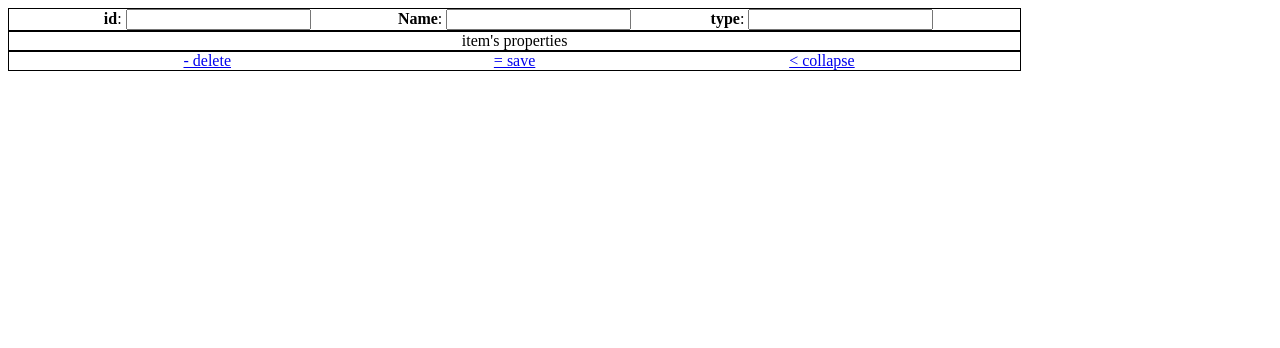
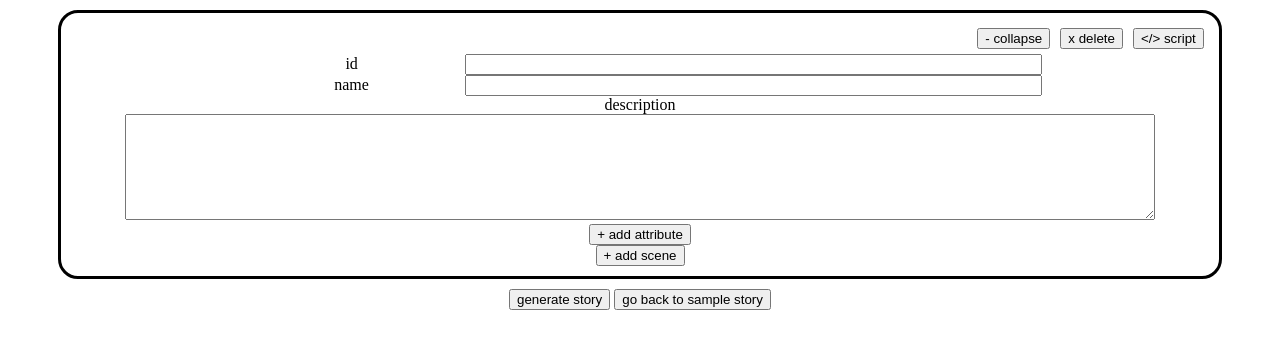
Before and after one commit to cherub7/Story-graph, a plain HTML site: page create_story.html in a window 1280 px wide. Drawn offline with Linux system fonts and the light colour scheme.

Commit message:
UI Builder feature initial commit
- added script file to generate UI Builder components (create_story.js)
- refactored create story page to accomodate the UI Builder changes (create_story.html)
- added 'SG' suffix to 'Player' class to follow convention (story_player.js)
- trivial additions and changes (test_story.js)

```diff
--- a/create_story.html
+++ b/create_story.html
@@ -5,84 +5,19 @@
     <meta name="viewport" content="width=device-width, initial-scale=1.0">
     <meta http-equiv="X-UA-Compatible" content="ie=edge">
     <title>Document</title>
-    <script>
-        function remove(id) {
-            // testing 1 2 3....
-        }
-
-        function toggleEdit(id) {
-            let element = document.getElementById(id);
-            let button = document.getElementById("toggle_edit_button_" + id);
-
-            let fields = ['id', 'name', 'type'];
-            let isReadOnly = document.getElementById('id_' + id).readOnly;
-
-            if (isReadOnly) {
-                button.innerText = "= save";
-            }
-            else {
-                button.innerText = "~ edit";
-            }
-
-            fields.forEach(field => {
-                let field_id = field + '_' + id;
-                document.getElementById(field_id).readOnly = !isReadOnly;
-            });
-        }
-
-        function toggleView(id) {
-            let element = document.getElementById(id);
-            let button = document.getElementById("toggle_view_button_" + id);
-
-            if (element.hidden) {
-                element.hidden = false;
-                button.innerText = "< collapse";
-            }
-            else {
-                element.hidden = true;
-                button.innerText = "> expand";
-            }
-        }
-    </script>
 </head>
 <body>
-    <!--testing out components-->
-    <div
-        class="story_element"
-        style="width: 80%;"
-    >
-        <div
-            class="top_bar"
-            style=" width: 100%;
-                    border: 1px solid black;
-                    text-align: center;"
-        >
-            <div style="width: 30%; display:inline-block;"><b>id</b>: <input id="id_test" type="text"></div>
-            <div style="width: 30%; display:inline-block;"><b>Name</b>: <input id="name_test" type="text"></div>
-            <div style="width: 30%; display:inline-block;"><b>type</b>: <input id="type_test" type="text"></div>
+    <center>
+        <div id="playArea">
         </div>
 
-        <div
-            class="content"
-            id="test"
-            style=" width: 100%;
-                    border: 1px solid black;
-                    text-align: center;
-                    height:auto;"
-        >
-            item's properties
-        </div>
+        <button onclick="javascript:creator.generateScript()">generate story</button>
+        <button onclick='javascript:window.location.href = "../";'>go back to sample story</button>
+    </center>
 
-        <div
-            class="bottom_bar"
-            style=" width: 100%;
-                    border: 1px solid black;
-                    text-align: center;"
-        >
-            <div style="width: 30%; display:inline-block;"><a href="javascript:remove('test');">- delete</a></div>
-            <div style="width: 30%; display:inline-block;"><a id="toggle_edit_button_test" href="javascript:toggleEdit('test');">= save</a></div>
-            <div style="width: 30%; display:inline-block;"><a id="toggle_view_button_test" href="javascript:toggleView('test');">< collapse</a></div>
-        </div>
-    </div>
+    <script src="create_story.js"></script>
+    <script>
+        creator.createElement('story', 'playArea', -1);
+    </script>
 </body>
 </html>
--- /dev/null
+++ b/create_story.js
@@ -0,0 +1,356 @@
+
+/**************************************************
+ * SGUIEntity
+ **************************************************/
+
+// object in memory for UI element being shown in html
+class SGUIEntity {
+    constructor(type, uid, parent_uid) {
+        this.type = type;
+        this.uid = uid;
+        this.parent_uid = parent_uid;
+    }
+
+    getScript() {
+        let script = 'unknown';
+
+        // dynamically generate script based on type
+        switch (this.type) {
+            case 'attribute':
+                script = this.getAttributeScript();
+                break;
+            case 'story':
+                script = this.getStoryScript();
+                break;
+            case 'scene':
+                script = this.getSceneScript();
+                break;
+            case 'choice':
+                script = this.getChoiceScript();
+                break;
+            case 'effect':
+                script = this.getEffectScript();
+                break;
+            case 'condition':
+                script = this.getConditionScript();
+                break;
+            default:
+                throw new Error("unknown type script cannot be generated.");
+        }
+
+        return script;
+    }
+
+    getAttributeScript() {
+        return '// coming soon...';
+    }
+
+    getStoryScript() {
+        const entityID = document.getElementById('id'+'-'+this.uid).children[1].value;
+        const name = document.getElementById('name'+'-'+this.uid).children[1].value;
+
+        let script = `let story = new SGStory('${entityID}', '${name}');`;
+
+        return script;
+    }
+
+    getSceneScript() {
+        const entityID = document.getElementById('id'+'-'+this.uid).children[1].value;
+        const name = document.getElementById('name'+'-'+this.uid).children[1].value;
+        const subType = 'None';
+        const description = document.getElementById('description'+'-'+this.uid).children[1].value;
+        const valuType = 'string';
+
+        let script = `story.addScene('${entityID}', '${name}', '${subType}', '${description}', '${valuType}');`;
+
+        return script;
+    }
+
+    getChoiceScript() {
+        return '// coming soon...';
+    }
+
+    getEffectScript() {
+        return '// coming soon...';
+    }
+
+    getConditionScript() {
+        return '// coming soon...';
+    }
+}
+
+/**************************************************
+ * SGCreator
+ **************************************************/
+
+class SGCreator {
+
+    constructor() {
+        // TODO: find a way to generate this config from story_graph.js
+        this.SGElementUIConfig = {
+            'options-panel':{
+                type:'options-panel',
+            },
+            primary:{
+                id: 'text',
+                name: 'text',
+                // 'sub-type':'text',
+                description:'multi-text',
+                'add#1':{
+                    name:'attribute',
+                    type:'attribute',
+                },
+            },
+            attribute:{
+                'value':'text',
+                'type':'text',
+            },
+            story:{
+                'add#1':{
+                    name:'scene',
+                    type:'scene',
+                },
+                // TODO: add entities and attributes into story
+            },
+            scene:{
+                'add#1':{
+                    name:'choice',
+                    type:'choice',
+                },
+                'add#2':{
+                    name:'entry effect',
+                    type:'effect',
+                },
+                'add#3':{
+                    name:'exit effect',
+                    type:'effect',
+                },
+            },
+            choice:{
+                'next scene id':'text',
+                'add#1':{
+                    name:'selection effect',
+                    type:'effect',
+                },
+                'add#2':{
+                    name:'rejection effect',
+                    type:'effect',
+                },
+            },
+            effect:{
+                entityID:'text',
+                attributeName:'text',
+                op:'text',
+                newValue:'text',
+                newType:'text',
+                'add#1':{
+                    name:'condition',
+                    type:'condition',
+                },
+            },
+            condition:{
+                entityID:'text',
+                attributeName:'text',
+                op:'text',
+                value:'text',
+            },
+        };
+
+        // maintains unique id for html divs
+        this.elementUID = 0;
+
+        // the mapping to store elements mapped to their html unique div id's
+        this.elementPool = {};
+    }
+
+    getUID() {
+        const uid = this.elementUID;
+        this.elementUID++;
+        return uid;
+    }
+
+    // TODO: go with decorative pattern?
+    // TODO: create a parent story element with default start node
+    // TODO: story element must be a book
+    // TODO: break the large methods in this class
+    // TODO: script generation
+
+    // creator methods:
+
+    createElement(type, parentDivId, parent_uid) {
+        let element = document.createElement("div");
+
+        const uid = this.getUID();
+        element.id = uid;
+
+        let optionsPanel = document.createElement('div');
+        optionsPanel.id = 'options' + '-' + uid;
+        this.appendDivs(optionsPanel, uid, 'options-panel');
+
+        let contentPanel = document.createElement('div');
+        contentPanel.id = 'content' + '-' + uid;
+        if (type !== 'attribute') {
+            this.appendDivs(contentPanel, uid, 'primary');
+        }
+        this.appendDivs(contentPanel, uid, type);
+
+        element.appendChild(optionsPanel);
+        element.appendChild(contentPanel);
+
+        let elementObj = new SGUIEntity(type, uid, parent_uid);
+
+        // styling
+        element.style.width = '90%';
+        element.style.borderStyle = 'solid';
+        element.style.borderRadius = '20px';
+        element.style.padding = '10px';
+        element.style.margin = '10px';
+
+        // adding element to elements pool and appending it to the parentDiv
+        this.elementPool[uid] = elementObj;
+        let parentDiv = document.getElementById(parentDivId);
+        parentDiv.append(element);
+    }
+
+    appendDivs(elementDiv, uid, configName) {
+        const config = this.SGElementUIConfig[configName];
+
+        if (config === undefined)
+            throw new Error(`unknow config '${configName}' requested`);
+
+        Object.keys(config).forEach(key => {
+            let type = config[key];
+
+            if (key.substr(0, 4) === 'add#')
+                type = 'add';
+
+            let newElement = document.createElement('div');
+            newElement.style.width = '100%';
+
+            switch (type) {
+                case 'options-panel':
+                    newElement.style.textAlign = 'right';
+
+                    // collapse/expand button
+                    let resizeButton = document.createElement('button');
+                    resizeButton.textContent = '- collapse';
+                    resizeButton.onclick = function() {
+                        let contentId = 'content' + '-' + uid;
+                        let contentPanel = document.getElementById(contentId);
+
+                        if (resizeButton.textContent === '- collapse') {
+                            contentPanel.hidden = true;
+                            resizeButton.textContent = '+ expand';
+                        }
+                        else {
+                            contentPanel.hidden = false;
+                            resizeButton.textContent = '- collapse';
+                        }
+                    };
+
+                    resizeButton.style.margin = '5px';
+
+                    // delete button
+                    let deleteButton = document.createElement('button');
+                    deleteButton.textContent = 'x delete';
+                    deleteButton.onclick = function() {
+                        document.getElementById(uid).remove();
+
+                        // TODO: delete all children also (maintain parent chain?)
+
+                        delete creator.elementPool[uid];
+                    }
+
+                    deleteButton.style.margin = '5px';
+
+                    // script button
+                    let scriptButton = document.createElement('button');
+                    scriptButton.textContent = '</> script';
+                    scriptButton.onclick = function() {
+                        alert(creator.elementPool[uid].getScript());
+                    }
+
+                    scriptButton.style.margin = '5px';
+
+                    newElement.appendChild(resizeButton);
+                    newElement.appendChild(deleteButton);
+                    newElement.appendChild(scriptButton);
+
+                    break;
+                case 'text':
+                    newElement.id = key + '-' + uid;
+
+                    // add divs
+                    let labelDiv = document.createElement('div');
+                    labelDiv.innerText = key;
+
+                    labelDiv.style.width = '20%';
+                    labelDiv.style.display = 'inline-block';
+
+                    let textBox = document.createElement('input');
+                    textBox.id = 'value';
+
+                    textBox.style.width = "50%";
+
+                    newElement.appendChild(labelDiv);
+                    newElement.appendChild(textBox);
+
+                    break;
+                case 'multi-text':
+                    newElement.id = key + '-' + uid;
+
+                    // add divs
+                    let multiLabelDiv = document.createElement('div');
+                    multiLabelDiv.innerText = key;
+
+                    let textArea = document.createElement('textarea');
+                    textArea.id = 'value';
+
+                    textArea.style.width = '70%';
+                    textArea.style.minWidth = "90%";
+                    textArea.style.maxWidth = "90%";
+                    textArea.style.minHeight = "100px";
+                    textArea.style.maxHeight = "100px";
+
+                    newElement.appendChild(multiLabelDiv);
+                    newElement.appendChild(textArea);
+
+                    break;
+                case 'add':
+                    newElement.id = type = config[key]['name'] + '-' + uid;
+                    type = config[key]['type']; // resolving back type
+
+                    // add area
+                    const areaId = this.getUID();
+                    let addArea = document.createElement('div');
+                    addArea.id = areaId;
+
+                    // add button
+                    let addButton = document.createElement('button');
+                    addButton.textContent = '+ add ' + config[key]['name'];
+                    addButton.onclick = function(){
+                        creator.createElement(type, areaId, uid);
+                    };
+
+                    newElement.append(addArea);
+                    newElement.append(addButton);
+
+                    break;
+                case 'color':
+                    break;
+                default:
+                    throw new Error(`unknow config type '${type}' requested`);
+            }
+
+            elementDiv.appendChild(newElement);
+        });
+    }
+
+    generateScript() {
+        // TODO: come up with a strategy to generate script
+        alert("coming soon!");
+    }
+}
+
+// handle to be used by create_story page
+let creator = new SGCreator();
--- a/story_player.js
+++ b/story_player.js
@@ -1,5 +1,5 @@
 
-class Player {
+class SGPlayer {
     constructor(story) {
         this.story = story;
         this.currentSceneID = 'start';
@@ -105,4 +105,4 @@ class Player {
     }
 }
 
-player = new Player(story);
+player = new SGPlayer(story);
```
Also changed, not shown: test_story.js (+5 -7 lines).
